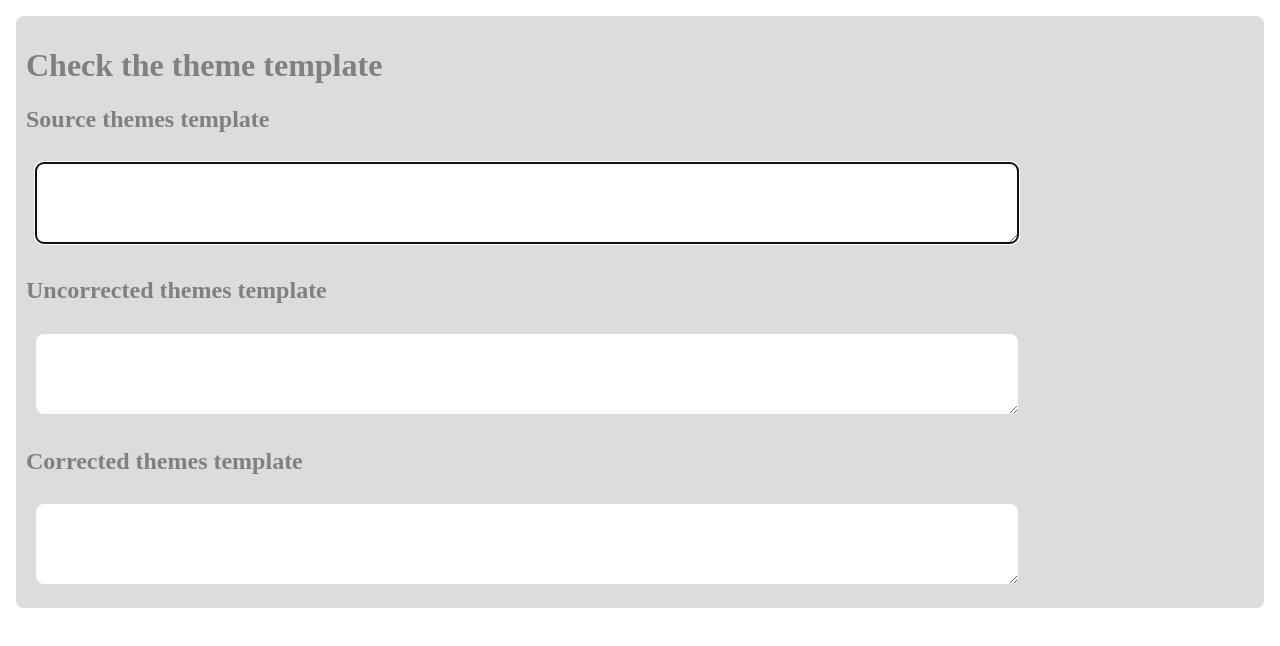
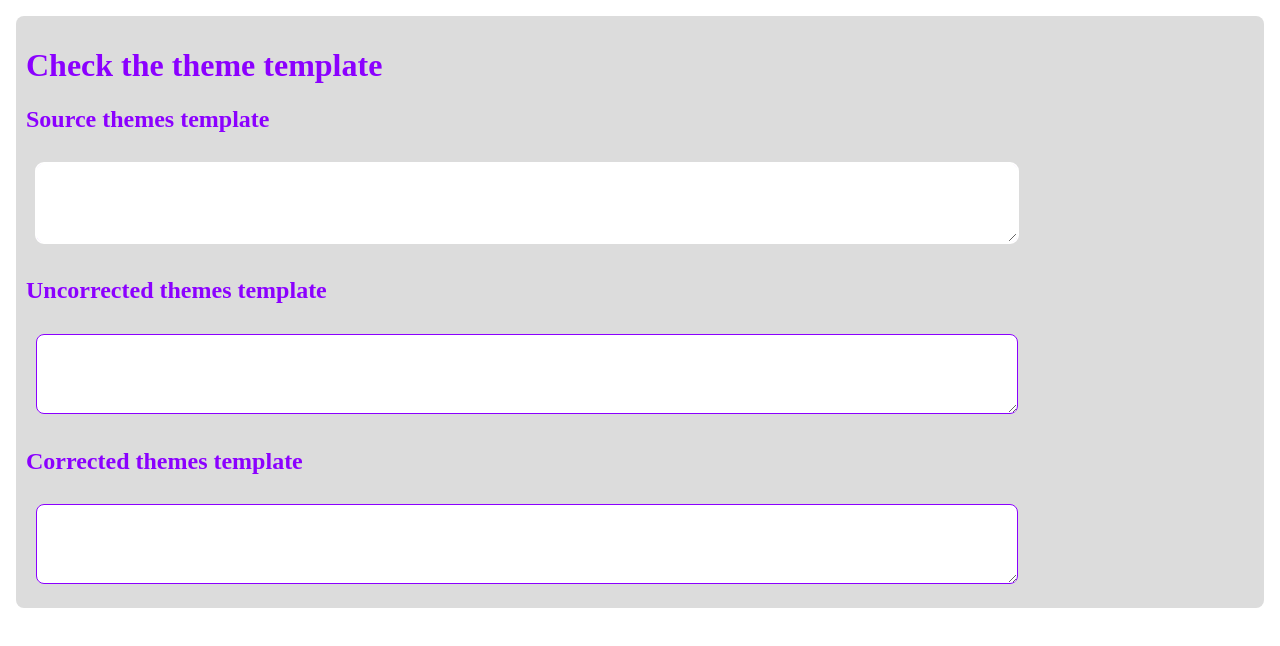
Before and after one commit to sebelousov/advego, a plain HTML site: page check-theme-template/index.html in a window 1280 px wide. Drawn offline with Linux system fonts and the light colour scheme.

Commit message:
refresh style.css

```diff
--- a/check-theme-template/app.js
+++ b/check-theme-template/app.js
@@ -1,10 +1,6 @@
-console.log('hello')
-
 const source = document.getElementById('source')
 const themesBad = document.getElementById('themes-bad')
 const themesGood = document.getElementById('themes-good')
-
-
 
 let getThemes = (textArea) => {
     let getTheme = (string) => {
@@ -44,12 +40,11 @@ let checkThemes = (arrThemes) => {
 }
 
 source.addEventListener('change', () => {
-    let themes = getThemes(source)
+    if (source.value !== '') {
+        let themes = getThemes(source)
+        let {good, bad} = checkThemes(themes)
 
-    let {good, bad} = checkThemes(themes)
-
-    console.log(bad)
-
-    printThemes(themesBad, bad)
-    printThemes(themesGood, joinTemplates(good))
+        printThemes(themesBad, bad)
+        printThemes(themesGood, joinTemplates(good))
+    }
 })
--- a/check-theme-template/style.css
+++ b/check-theme-template/style.css
@@ -5,12 +5,12 @@ html, body {
 }
 
 h1 {
-    color: grey;
+    color: #8b00ff;
     font-size: 2rem;
 }
 
 h2 {
-    color: grey;
+    color: #8b00ff;
     font-size: 1.5rem;
 }
 
@@ -18,9 +18,14 @@ textarea {
     width: 80%;
     height: 5rem;
     margin: 10px;
-    border: none;
+    border: 1px solid #8b00ff;
     border-radius: 0.5rem;
     box-sizing: border-box;
+}
+
+textarea:focus {
+    /* border: 1px solid #8b00ff; */
+    outline-color: #fff;
 }
 
 .container {
```
